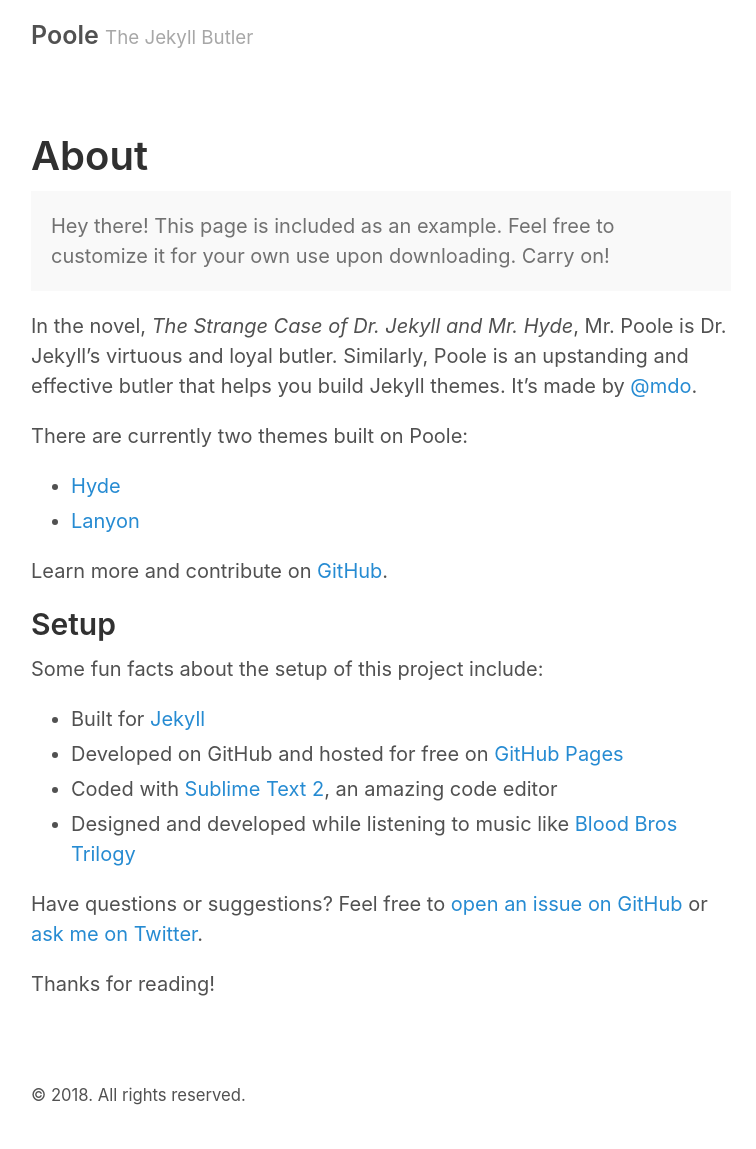
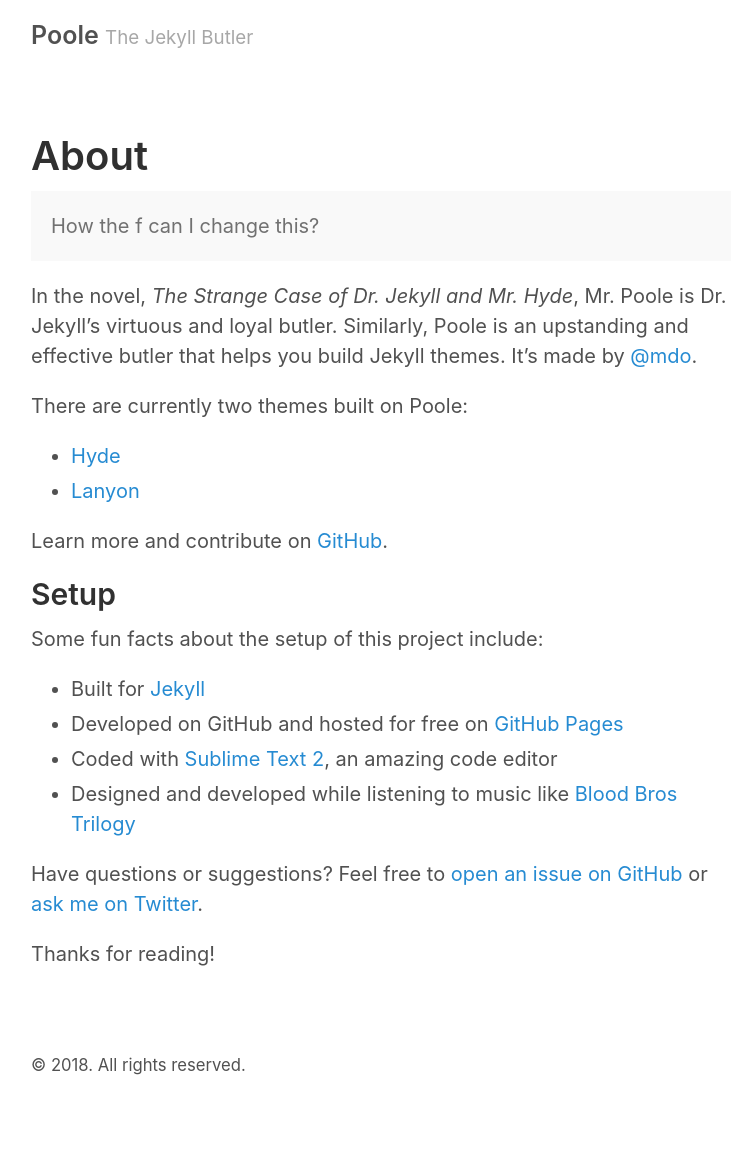
Before and after one commit to tamasabraham/tamasabraham.github.io, a Jekyll site: the page built from about.md, in a window 1280 px wide. Shown: the whole page, without its empty margins (259-1015 px from the left). Built offline with Jekyll 4.4.1, drawn with Linux system fonts in a browser that asks for light colours; after the commit the page ends 1119 px from its top, so only the background shows below that.

Commit message:
changing the about md

```diff
--- a/about.md
+++ b/about.md
@@ -4,7 +4,7 @@ title: About
 ---
 
 <p class="message">
-  Hey there! This page is included as an example. Feel free to customize it for your own use upon downloading. Carry on!
+How the f can I change this?
 </p>
 
 In the novel, *The Strange Case of Dr. Jekyll and Mr. Hyde*, Mr. Poole is Dr. Jekyll's virtuous and loyal butler. Similarly, Poole is an upstanding and effective butler that helps you build Jekyll themes. It's made by [@mdo](https://twitter.com/mdo).
```
